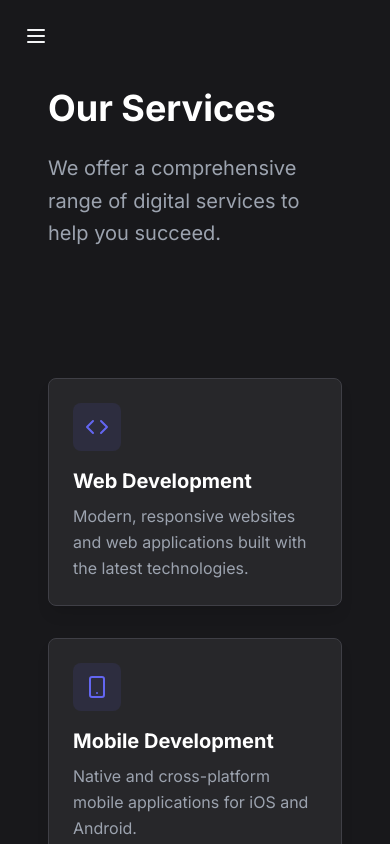
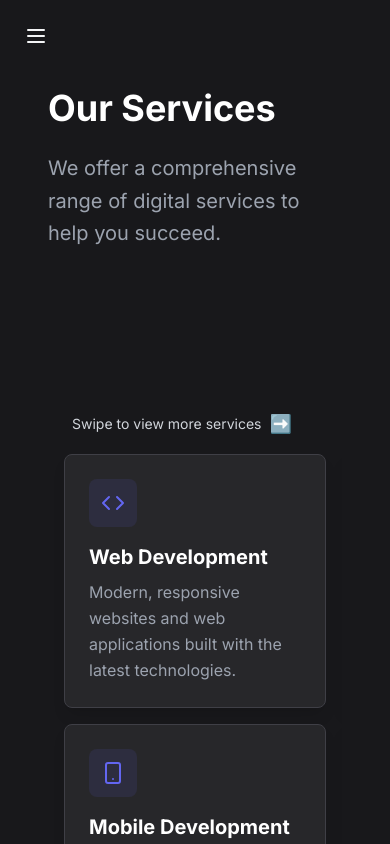
Before and after one commit to thouth/NrthDigital, a React (Vite) app: page /services in a window 390 px wide. Built offline with nearby package versions, Linux system fonts and the light colour scheme.

Commit message:
feat: add mobile carousel for services section with two services per swipe - Created ServiceCarousel component to show services in swipeable pairs - Integrated carousel into services page for mobile view

```diff
--- /dev/null
+++ b/src/components/serviceCarousel.tsx
@@ -0,0 +1,50 @@
+import React from 'react';
+import ServiceCard from './ServiceCard';
+
+interface Service {
+    title:string;
+    description:string;
+    icon: React.ReactNode;
+}
+
+interface Props {
+    services: Service[];
+}
+
+
+const ServiceCarousel: React.FC<Props> = ({services}) => {
+    const slides = [];
+    for (let i = 0; i < services.length; i += 2) {
+    slides.push(services.slice(i, i + 2));
+    }
+
+    return (
+    <div className="w-full overflow-hidden">
+      <p className="flex items-center gap-2 text-sm text-gray-300 mb-4 sm:hidden px-6">
+        <span>Swipe to view more services</span>
+        <span className="text-black text-lg">➡️</span>
+      </p>
+
+      <div className="flex overflow-x-auto snap-x snap-mandatory gap-4 px-4 pb-2 scroll-smooth">
+        {slides.map((pair, index) => (
+          <div
+            key={index}
+            className="snap-center shrink-0 w-full max-w-[600px] flex flex-col gap-4"
+          >
+            {pair.map((service, i) => (
+              <ServiceCard
+                key={i}
+                icon={service.icon}
+                title={service.title}
+                description={service.description}
+                index={index * 2 + i}
+              />
+            ))}
+          </div>
+        ))}
+      </div>
+    </div>
+  );
+};
+
+export default ServiceCarousel;
--- a/src/pages/ServicesPage.tsx
+++ b/src/pages/ServicesPage.tsx
@@ -6,6 +6,7 @@ import SectionTitle from '../components/SectionTitle';
 import ServiceCard from '../components/ServiceCard';
 import Footer from '../components/Footer';
 import ProcessesCarousel from '../components/ProcessesCarousel';
+import ServiceCarousel from '../components/serviceCarousel';
 
 const ServicesPage: React.FC = () => {
   const { t } = useTranslation();
@@ -67,7 +68,14 @@ const ServicesPage: React.FC = () => {
       {/* Services Grid */}
       <section className="py-8">
         <div className="container mx-auto px-6">
-          <div className="grid grid-cols-1 md:grid-cols-2 lg:grid-cols-3 gap-8">
+
+          {/*mobile layout*/}
+          <div className='block md:hidden mt-8'>
+            <ServiceCarousel services={services}/>
+          </div>
+
+            {/*desktop layout*/}
+            <div className="hidden md:grid grid-cols-1 md:grid-cols-2 lg:grid-cols-3 gap-8">
               {services.map((service, index) => (
                 <ServiceCard
                   key={index}
```
Lines whose indentation alone changed are shown as unchanged.
